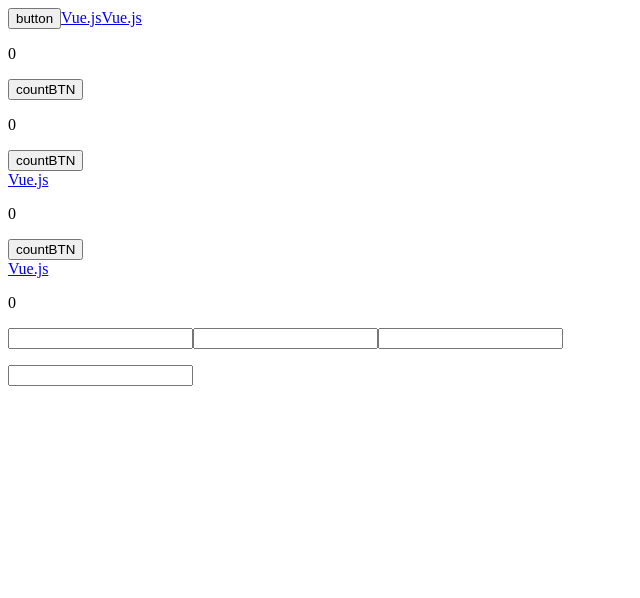
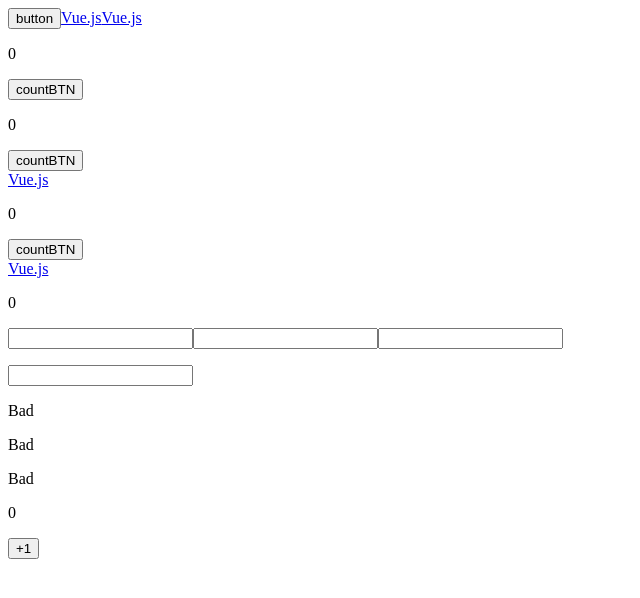
Before and after one commit to yumaon/vue_project, a Vue app in the folder vue_lesson3/vue_lesson3/: page / in a window 1280 px wide. Shown: the top 598 px of the page, without its empty margins (0-640 px from the left). Built offline with nearby package versions, Linux system fonts and the light colour scheme.

Commit message:
computedについて

```diff
--- a/vue_lesson3/vue_lesson3/src/App.vue
+++ b/vue_lesson3/vue_lesson3/src/App.vue
@@ -1,11 +1,27 @@
 <script setup>
-import { ref } from 'vue'
+import { ref, computed } from 'vue'
 
 const count = ref(0)
 
 const userInput = ref('')
 
 const eventName = 'keyup'
+
+// computedをつかって複雑な指揮を一つにまとめる方法
+/**
+ * computedは、リアクティブシステムを保ったまま処理を一つにまとめる方法になる。
+ */
+const score = ref(0)
+const evaluation = score.value > 3 ? 'Good' : 'Bad'
+// evaluationには評価された結果がはいるためBadが入る。
+// リアクティブシステムを保ったまま、式をまとめる方法がcomputedになる
+// computedは引数に関数を入れる必要がある。その関数のなかで、まとめたい処理を書く。
+const evaluation_computed = computed((value) => {
+  console.log('computed', value)
+  return score.value > 3 ? 'Good' : 'Bad'
+})
+// コンソールで表示させるとほぼrefオブジェクトと同じような表示がでる。コンピューテッドレフオブジェクトと言ったりするし、scriptやtempleteでまるでrefオブジェクトかのように扱える。
+console.log(evaluation_computed.value)
 </script>
 
 <template>
@@ -65,4 +81,13 @@ const eventName = 'keyup'
   <!-- v-modelを使用してinputを単純に扱えるようにする -->
   <p>{{ userInput }}</p>
   <input v-model="userInput" type="text" />
+
+  <!-- computedをつかって複雑な指揮を一つにまとめる方法 -->
+  <p>{{ score > 3 ? 'Good' : 'Bad' }}</p>
+  <p>{{ evaluation }}</p>
+  <!-- この上記のコードは同じ処理ではない。evaluationには評価された結果 -->
+  <!-- ではどうやってリアクティブシステムを保ったまま、式をまとめることができるのかというと、それがcomputedになる -->
+  <p>{{ evaluation_computed }}</p>
+  <p>{{ score }}</p>
+  <button @click="score++">+1</button>
 </template>
```
